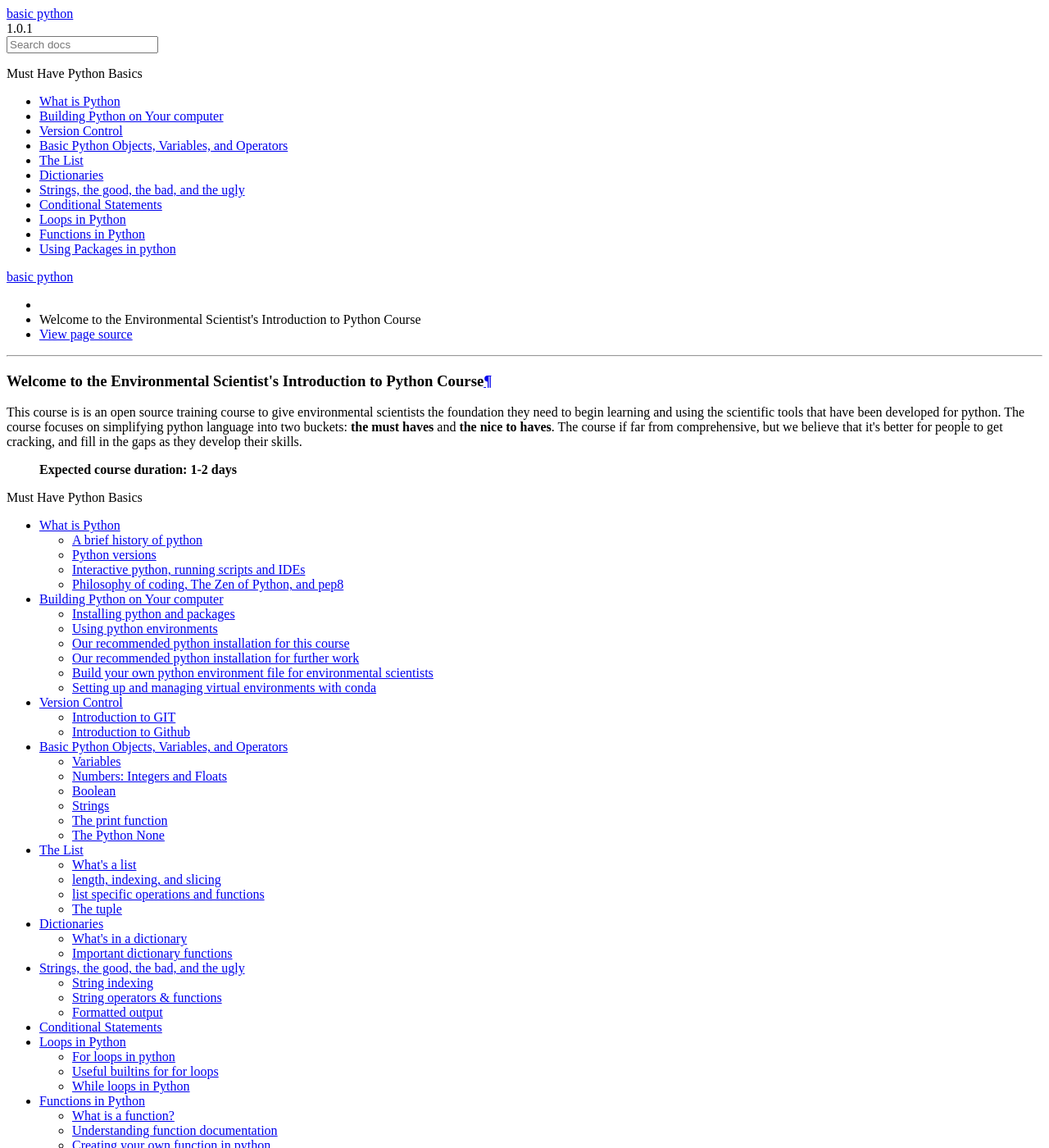
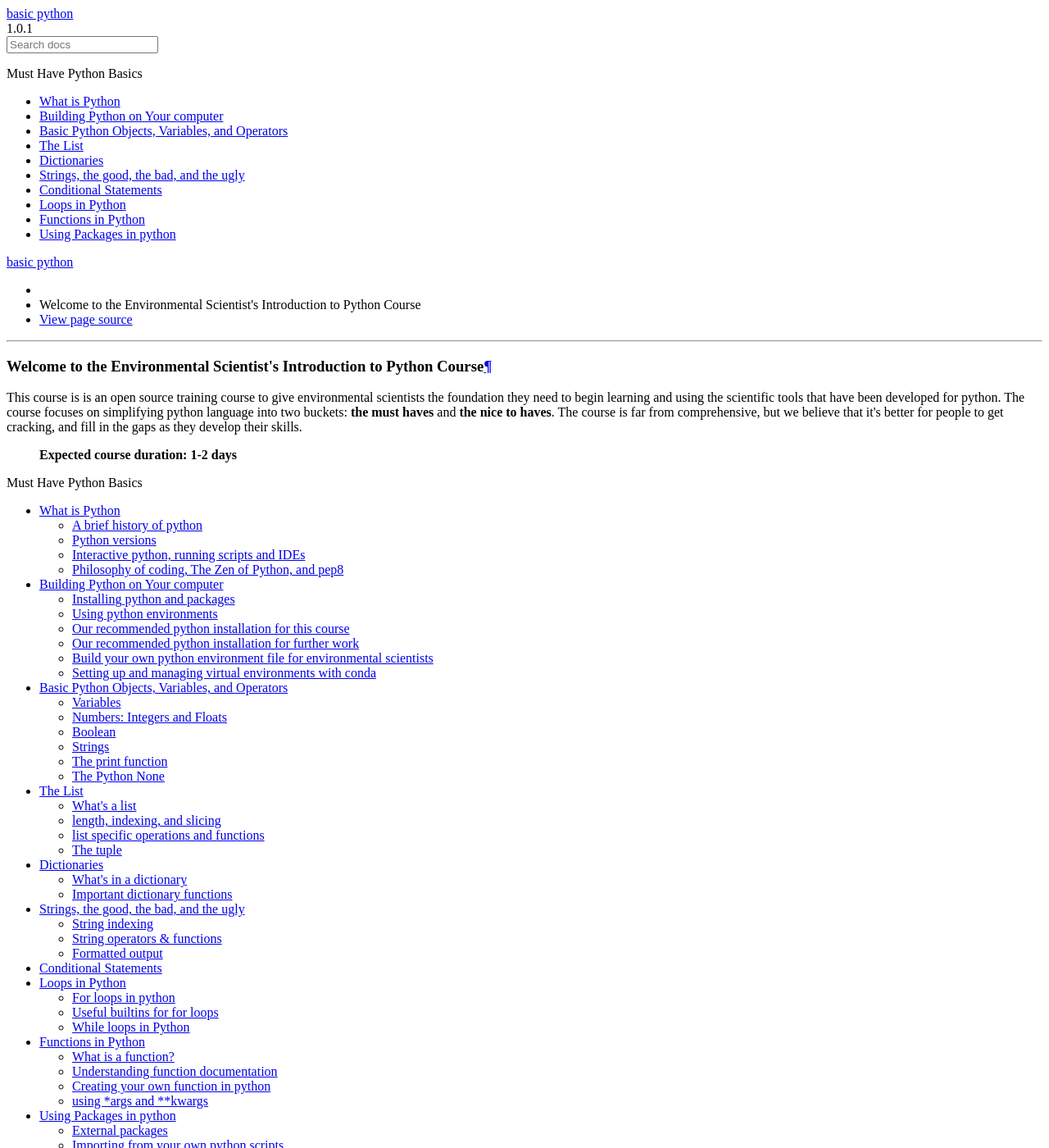
Before and after one commit to hansonmcoombs/training-basic_python, a Sphinx documentation site: the page built from sphinx/source/index.rst, in a window 1280 px wide and 1400 px high. Shown: the whole window at 82% size. Built offline with Sphinx 7.4.7 and the Read the Docs theme 2.0.0, drawn with Linux system fonts in a browser that asks for light colours.

Commit message:
removed VS for now

```diff
--- a/sphinx/source/index.rst
+++ b/sphinx/source/index.rst
@@ -4,7 +4,7 @@ Welcome to the Environmental Scientist's Introduction to Python Course
 
 This course is is an open source training course to give environmental scientists the foundation they need to begin learning and using
 the scientific tools that have been developed for python. The course focuses on simplifying python language into two
-buckets: **the must haves** and **the nice to haves**. The course if far from comprehensive, but we believe that it's
+buckets: **the must haves** and **the nice to haves**. The course is far from comprehensive, but we believe that it's
 better for people to get cracking, and fill in the gaps as they develop their skills.
 
     **Expected course duration: 1-2 days**
@@ -16,7 +16,6 @@ better for people to get cracking, and fill in the gaps as they develop their sk
 
     what_python.rst
     installing_python.rst
-    version_control.rst
     basic_objects.rst
     the_list.rst
     dictionaries.rst
```
